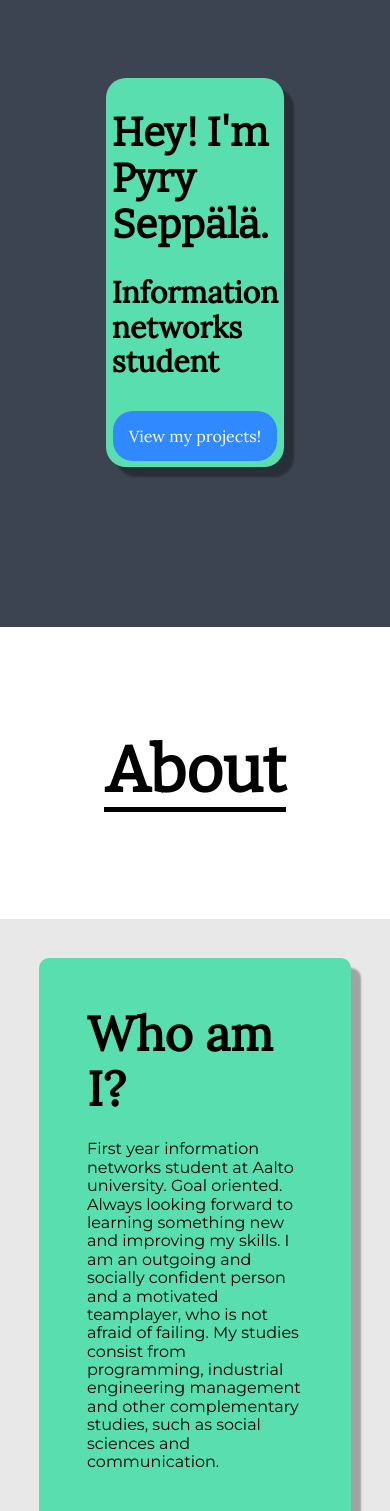
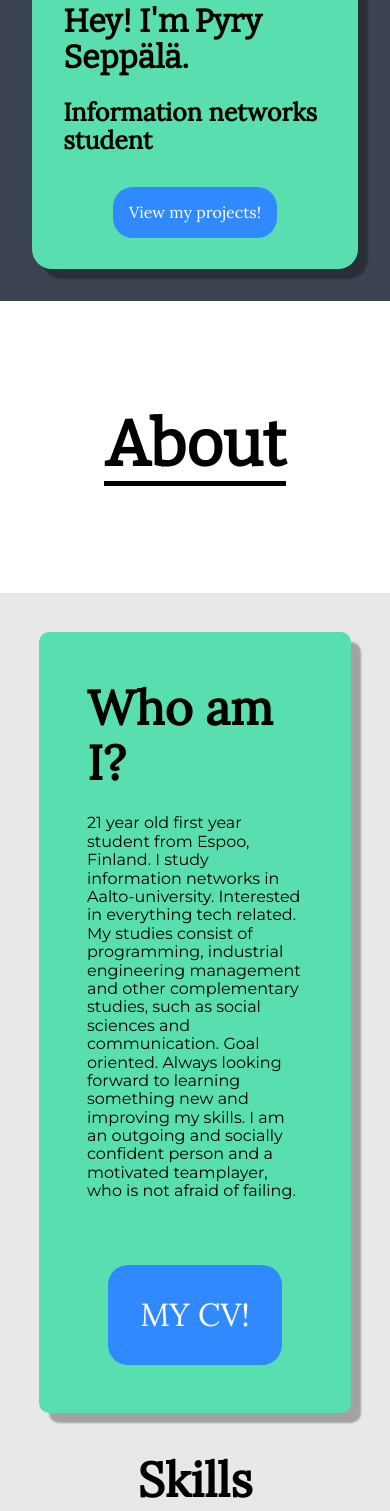
Before and after one commit to pyrysepp/pyrysepp.github.io, a plain HTML site: page index.html in a window 390 px wide. Shown: the part 82-1593 px from the top of the page. Drawn offline with nearby package versions, Linux system fonts and the light colour scheme.

Commit message:
scaling improvements

```diff
--- a/index.html
+++ b/index.html
@@ -49,7 +49,7 @@
         <div id="about-me">
             <h2>Who am I?</h2>
             <p>
-                First year information networks student at Aalto university. Goal oriented. Always looking forward to learning something new and improving my skills. I am an outgoing and socially confident person and a motivated teamplayer, who is not afraid of failing. My studies consist from programming, industrial engineering management and other complementary studies, such as social sciences and communication.
+                21 year old first year student from Espoo, Finland. I study information networks in Aalto-university. Interested in everything tech related. My studies consist of programming, industrial engineering management and other complementary studies, such as social sciences and communication. Goal oriented. Always looking forward to learning something new and improving my skills. I am an outgoing and socially confident person and a motivated teamplayer, who is not afraid of failing.
             </p>
             <a class="box-button" href="CV_Pyry_Seppälä.pdf" target="_blank">MY CV!</a>
         </div>
--- a/style.css
+++ b/style.css
@@ -65,7 +65,7 @@ h1 {
     display: flex;
     width: 100%;
     justify-content: center;
-    padding: 10em;
+
 }
 
 #infobox {
@@ -78,6 +78,7 @@ h1 {
     background-color: #59DEAF;
     padding: 8%;
     border-radius: 20px;
+    margin: 10em;
 
 }
 #infobox h1 {
@@ -116,7 +117,7 @@ h1 {
     display: flex;
     flex-direction: column;
     width: 100%;
-    padding: 10%;
+
     background-color: #E8E8E8;
     align-items: center;
     justify-content: center;
@@ -131,8 +132,9 @@ h1 {
     background-color: #59DEAF;
     padding: 3em;
     border-radius: 10px;
-    margin-bottom: 2.5em;
 
+    width: 60%;
+    margin: 10%;
 
 }
 #about-me h2 {
@@ -162,9 +164,9 @@ h1 {
     align-items: center;
     border-radius: 10px;
     box-shadow: 10px 10px 2px 0px rgba(0,0,0,0.3);
-
+    width: 30%;
     padding: 30px;
-
+    margin: 10%;
 }
 #language-section h2 {
     margin-bottom: 0.5em;
@@ -176,6 +178,7 @@ h1 {
 }
 #language-section p {
     margin: 0;
+    font-size: 24px;
 }
 
 
@@ -325,6 +328,10 @@ h1 {
     }
 }
 @media only screen and (max-width: 725px) {
+    .modal-basic {
+        width: 80%;
+    }
+
     .navbar {
         height: 50px;
     }
@@ -366,13 +373,20 @@ h1 {
     #language-section p {
         font-size: 25px;
     }
+    #infobox {
+        margin: 2em;
+    }
     #infobox h1 {
-        font-size: 40px;
+        font-size: 32px;
     }
     #infobox h2 {
-        font-size: 30px;
+        font-size: 25px;
     }
     #infobox .box-button {
         font-size: 1em;
     }
+    #about-me {
+        margin: 10%;
+        width: 80%;
+    }
 }
```
